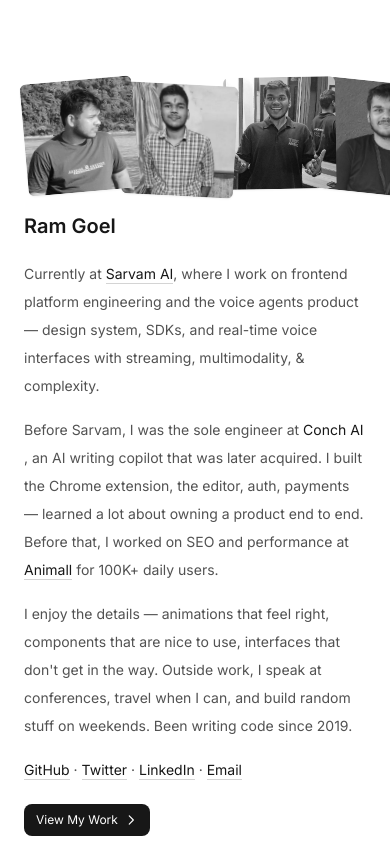
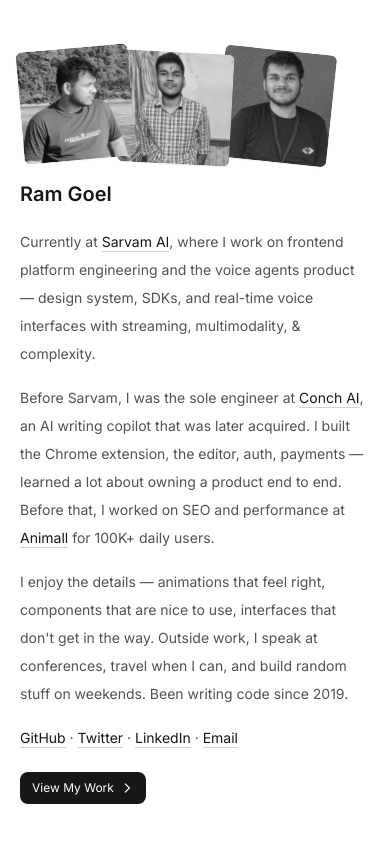
Before and after one commit to RamGoel/ramgoel.github.io, a Next.js app: page / in a window 390 px wide. Built offline with nearby package versions, Linux system fonts and the light colour scheme.

Commit message:
refactor: remove miniProjects and update Talks and Blogs sections in WorkSection

```diff
--- a/pages/index.tsx
+++ b/pages/index.tsx
@@ -1,7 +1,7 @@
 'use client'
 import { motion, AnimatePresence } from 'framer-motion'
 import Image from 'next/image'
-import { talks, projects, miniProjects } from '@/utils/data'
+import { talks, projects } from '@/utils/data'
 import { useState, useCallback, useEffect } from 'react'
 
 const staggerContainer = {
@@ -68,7 +68,7 @@ function AboutSection({ onViewWork, onPhotoClick }: { onViewWork: () => void; on
                     <button
                         key={src}
                         onClick={() => onPhotoClick(src)}
-                        className="group relative hover:z-10 transition-all duration-200 hover:scale-105"
+                        className={`group relative hover:z-10 transition-all duration-200 hover:scale-105 ${i === 2 ? 'hidden lg:block' : ''}`}
                         style={{
                             zIndex: photos.length - i,
                             transform: [
@@ -162,6 +162,45 @@ function WorkSection({ onBack }: { onBack: () => void }) {
                 Back
             </button>
 
+            {/* Side Projects */}
+            <div className="space-y-3">
+                <h3 className="text-xs font-mono uppercase tracking-wider text-neutral-400">Things I&apos;ve Built</h3>
+                <ul className="space-y-4 text-sm">
+                    {projects.map((project) => {
+                        const projectUrl = Array.isArray(project.url) ? project.url[0] : (project.video || project.url)
+                        return (
+                            <li key={project.id + project.title}>
+                                <a href={projectUrl} target="_blank" rel="noopener noreferrer" className="slide-underline text-neutral-900">
+                                    {project.title}
+                                </a>
+                                {project.content && <span className="text-neutral-500"> — {project.content}</span>}
+                            </li>
+                        )
+                    })}
+                </ul>
+            </div>
+
+            {/* Open Source */}
+            <div className="space-y-3">
+                <h3 className="text-xs font-mono uppercase tracking-wider text-neutral-400">Open Source</h3>
+                <ul className="space-y-4 text-sm">
+                    <li>
+                        <a href="https://github.com/DiceDB/dice/pulls?q=author%3ARamGoel+is%3Amerged+" target="_blank" rel="noopener noreferrer" className="slide-underline text-neutral-900">
+                            DiceDB
+                        </a>
+                        <span className="text-neutral-500"> — navbar styling and broken links fix</span>
+                    </li>
+                    <li>
+                        <a href="https://github.com/asyncapi/website/pulls?q=author%3ARamGoel+is%3Amerged+" target="_blank" rel="noopener noreferrer" className="slide-underline text-neutral-900">
+                            AsyncAPI
+                        </a>
+                        <span className="text-neutral-500"> — UI fixes for logo sizing and responsive images</span>
+                    </li>
+                </ul>
+            </div>
+
+            <div className="border-t border-neutral-100" />
+
             {/* Talks */}
             <div className="space-y-3">
                 <h3 className="text-xs font-mono uppercase tracking-wider text-neutral-400">Talks</h3>
@@ -202,61 +241,6 @@ function WorkSection({ onBack }: { onBack: () => void }) {
                 </ul>
             </div>
 
-            <div className="border-t border-neutral-100" />
-
-            {/* Side Projects */}
-            <div className="space-y-3">
-                <h3 className="text-xs font-mono uppercase tracking-wider text-neutral-400">Side Projects</h3>
-                <ul className="space-y-4 text-sm">
-                    {projects.map((project) => {
-                        const projectUrl = Array.isArray(project.url) ? project.url[0] : (project.video || project.url)
-                        return (
-                            <li key={project.id + project.title}>
-                                <a href={projectUrl} target="_blank" rel="noopener noreferrer" className="slide-underline text-neutral-900">
-                                    {project.title}
-                                </a>
-                                {project.content && <span className="text-neutral-500"> — {project.content}</span>}
-                            </li>
-                        )
-                    })}
-                </ul>
-            </div>
-
-            {/* Open Source */}
-            <div className="space-y-3">
-                <h3 className="text-xs font-mono uppercase tracking-wider text-neutral-400">Open Source</h3>
-                <ul className="space-y-4 text-sm">
-                    <li>
-                        <a href="https://github.com/DiceDB/dice/pulls?q=author%3ARamGoel+is%3Amerged+" target="_blank" rel="noopener noreferrer" className="slide-underline text-neutral-900">
-                            DiceDB
-                        </a>
-                        <span className="text-neutral-500"> — navbar styling and broken links fix</span>
-                    </li>
-                    <li>
-                        <a href="https://github.com/asyncapi/website/pulls?q=author%3ARamGoel+is%3Amerged+" target="_blank" rel="noopener noreferrer" className="slide-underline text-neutral-900">
-                            AsyncAPI
-                        </a>
-                        <span className="text-neutral-500"> — UI fixes for logo sizing and responsive images</span>
-                    </li>
-                </ul>
-            </div>
-
-            {/* Mini Projects */}
-            <div className="space-y-3">
-                <h3 className="text-xs font-mono uppercase tracking-wider text-neutral-400">
-                    Mini Projects <span className="normal-case tracking-normal">— curiosity stuff</span>
-                </h3>
-                <ul className="space-y-4 text-sm">
-                    {miniProjects.map((project) => (
-                        <li key={project.id + project.title}>
-                            <a href={project.url} target="_blank" rel="noopener noreferrer" className="slide-underline text-neutral-900">
-                                {project.title}
-                            </a>
-                            {project.content && <span className="text-neutral-500"> — {project.content}</span>}
-                        </li>
-                    ))}
-                </ul>
-            </div>
         </motion.div>
     )
 }
@@ -271,30 +255,29 @@ export default function Home() {
             <div className="h-screen overflow-hidden relative">
                 {/* About pane — centered, fixed in place */}
                 <div
-                    className="absolute inset-0 flex justify-center items-start pt-12 transition-all duration-500 ease-[cubic-bezier(0.25,0.4,0.25,1)] overflow-y-auto"
+                    className="absolute inset-0 flex justify-center items-start pt-6 lg:pt-12 transition-all duration-500 ease-[cubic-bezier(0.25,0.4,0.25,1)] overflow-y-auto"
                     style={{
                         opacity: showWork ? 0.3 : 1,
                         filter: showWork ? 'blur(3px)' : 'none',
-                        transform: showWork ? 'translateX(-400px) scale(0.97)' : 'translateX(0) scale(1)',
+                        transform: showWork ? (typeof window !== 'undefined' && window.innerWidth < 1024 ? 'translateX(-100%) scale(1)' : 'translateX(-400px) scale(0.97)') : 'translateX(0) scale(1)',
                         pointerEvents: showWork ? 'none' : 'auto',
                     }}
                 >
-                    <div className="w-full max-w-xl px-6 py-8 lg:py-16">
+                    <div className="w-full max-w-xl px-5 lg:px-6 py-6 lg:py-16">
                         <AboutSection onViewWork={() => setShowWork(true)} onPhotoClick={setLightboxSrc} />
                     </div>
                 </div>
 
                 {/* Work pane — slides in from right */}
                 <div
-                    className="absolute top-0 right-0 h-full overflow-y-auto flex justify-center transition-all duration-500 ease-[cubic-bezier(0.25,0.4,0.25,1)]"
+                    className="absolute top-0 right-0 h-full overflow-y-auto flex justify-center transition-all duration-500 ease-[cubic-bezier(0.25,0.4,0.25,1)] w-full lg:w-[60%]"
                     style={{
-                        width: '60%',
                         transform: showWork ? 'translateX(0)' : 'translateX(100%)',
                         opacity: showWork ? 1 : 0,
                         pointerEvents: showWork ? 'auto' : 'none',
                     }}
                 >
-                    <div className="w-full max-w-xl px-6 py-8 lg:py-16">
+                    <div className="w-full max-w-xl px-5 lg:px-6 py-6 lg:py-16">
                         {showWork && <WorkSection onBack={() => setShowWork(false)} />}
                         <div className="h-32" />
                     </div>
```
